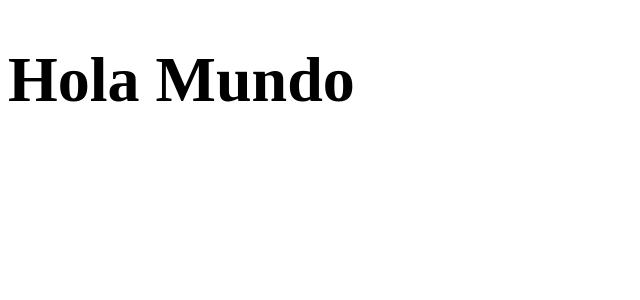
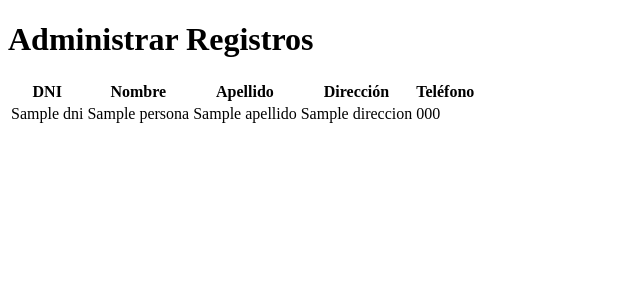
Before and after one commit to GatoConPatas/Practica-Calificada-1, a Flask app: page /administrar in a window 1280 px wide. Shown: the top 300 px of the page, without its empty margins (0-640 px from the left). Run offline with Flask 3, Linux system fonts and the light colour scheme; a database or web service that is not in the repository returns one stand-in record (values such as "Sample title"); some libraries are stand-ins or nearby versions.

Commit message:
Update administrar.html

```diff
--- a/templates/administrar.html
+++ b/templates/administrar.html
@@ -3,9 +3,35 @@
 <head>
     <meta charset="UTF-8">
     <meta name="viewport" content="width=device-width, initial-scale=1.0">
-    <title>Document</title>
+    <title>Administrar Registros</title>
 </head>
 <body>
-    <h1 style="font-size: 64px;">Hola Mundo</h1>
+    <h1>Administrar Registros</h1>
+    <table>
+        <thead>
+            <tr>
+                <th>DNI</th>
+                <th>Nombre</th>
+                <th>Apellido</th>
+                <th>Dirección</th>
+                <th>Teléfono</th>
+            </tr>
+        </thead>
+        <tbody>
+            {% for registro in registros %}
+                <tr>
+                    <td>{{ registro.dni }}</td>
+                    <td>{{ registro.nombre }}</td>
+                    <td>{{ registro.apellido }}</td>
+                    <td>{{ registro.direccion }}</td>
+                    <td>{{ registro.telefono }}</td>
+                </tr>
+            {% else %}
+                <tr>
+                    <td colspan="5">No hay registros disponibles.</td>
+                </tr>
+            {% endfor %}
+        </tbody>
+    </table>
 </body>
 </html>
```
